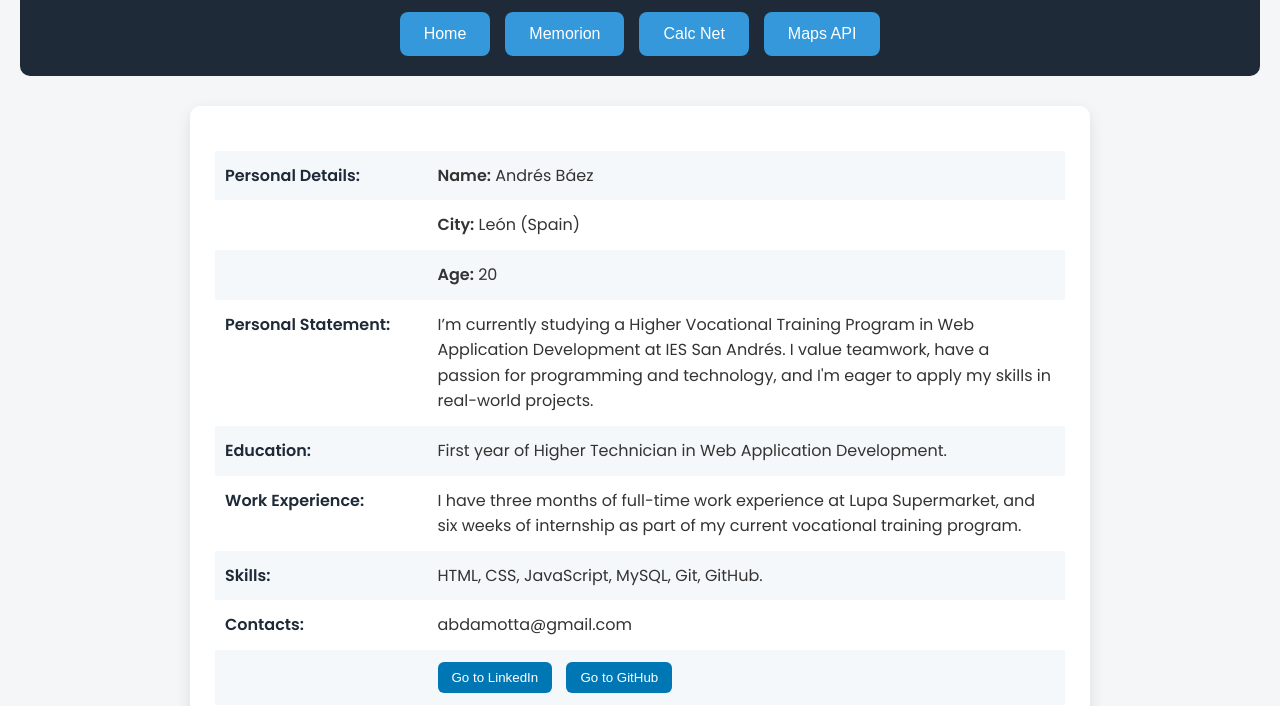
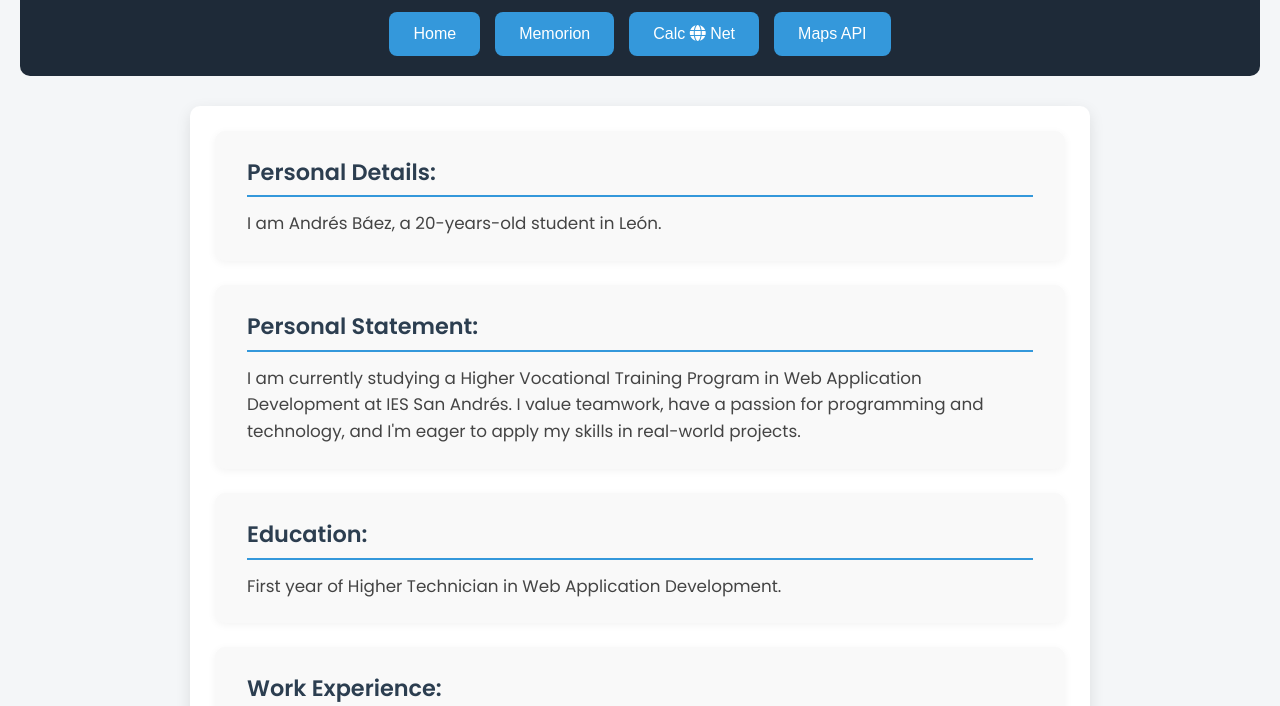
Before and after one commit to bamotta/portfolio, a plain HTML site: page index.html in a window 1280 px wide. Shown: the part 94-800 px from the top of the page. Drawn offline with Linux system fonts and the light colour scheme.

Commit message:
sections

```diff
--- a/css/styles.css
+++ b/css/styles.css
@@ -63,106 +63,58 @@ main {
   box-shadow: 0 5px 15px rgba(0, 0, 0, 0.1);
 }
 
-/* Table styling */
-table {
-  width: 100%;
-  border-collapse: collapse;
-  margin-top: 20px;
+/* Home Section Styling */
+#home section {
+  background-color: #f9f9f9;
+  padding: 1.5rem 2rem;
+  margin-bottom: 1.5rem;
+  border-radius: 10px;
+  box-shadow: 0 2px 8px rgba(0,0,0,0.05);
+  transition: transform 0.2s ease-in-out;
 }
 
-table td,
-table th {
-  padding: 12px 10px;
-  text-align: left;
-  vertical-align: top;
+#home section:hover {
+  transform: translateY(-2px);
 }
 
-table tr:nth-child(odd) {
-  background-color: #7da7c314;
+#home section h2 {
+  font-size: 1.4rem;
+  color: #2c3e50;
+  margin-bottom: 0.8rem;
+  border-bottom: 2px solid #3498db;
+  padding-bottom: 0.3rem;
 }
 
-table th {
-  color: #1e2a38;
-  width: 25%;
-  font-weight: bold;
+#home section p {
+  font-size: 1.05rem;
+  color: #444;
+  line-height: 1.6;
 }
 
-table td {
-  width: 75%;
-}
-
-/* Buttons inside table */
-table button {
+/* Buttons inside home sections */
+#home section button {
   background-color: #0077b5;
   color: white;
   border: none;
-  padding: 8px 14px;
+  padding: 10px 18px;
   margin-right: 10px;
-  border-radius: 6px;
+  border-radius: 8px;
+  font-size: 1rem;
   cursor: pointer;
   transition: background-color 0.3s ease;
 }
 
-table button:hover {
+#home section button:hover {
   background-color: #005983;
 }
 
-.img-title{
+.img-title {
   text-align: center;
   margin-top: 20px;
   color: #f57c00;
 }
 
-footer {
-    text-align: center;
-    padding: 20px;
-    background-color: #f0f0f0;
-    margin-top: 40px;
-    font-size: 0.9rem;
-}
-
-footer a {
-    margin: 0 10px;
-    color: #0077cc;
-    text-decoration: none;
-}
-
-footer a:hover {
-    text-decoration: underline;
-}
-
-.content-section {
-    padding: 2rem;
-    background-color: white;
-    border-radius: 12px;
-    max-width: 900px;
-    margin: 2rem auto;
-    font-family: 'Poppins', sans-serif;
-    line-height: 1.6;
-}
-
-.content-section h2 {
-    color: #2c3e50;
-    font-size: 1.5rem;
-    margin-top: 1.5rem;
-    border-bottom: 2px solid #3498db;
-    padding-bottom: 0.4rem;
-}
-
-.content-section p {
-    font-size: 1.1rem;
-    margin-bottom: 1.2rem;
-    color: #333;
-}
-
-.content-section img {
-    width: 100%;
-    height: auto;
-    border-radius: 8px;
-    margin: 1rem 0;
-    box-shadow: 0 2px 8px rgba(0,0,0,0.1);
-}
-
+/* Language Toggle */
 #lang-toggle {
   position: fixed;
   top: 20px;
@@ -190,3 +142,22 @@ footer a:hover {
   gap: 1rem;
   flex-wrap: wrap;
 }
+
+/* Footer */
+footer {
+  text-align: center;
+  padding: 20px;
+  background-color: #f0f0f0;
+  margin-top: 40px;
+  font-size: 0.9rem;
+}
+
+footer a {
+  margin: 0 10px;
+  color: #0077cc;
+  text-decoration: none;
+}
+
+footer a:hover {
+  text-decoration: underline;
+}
--- a/index.html
+++ b/index.html
@@ -17,62 +17,53 @@
     <nav>
       <button id="btn-home" class="btn" data-i18n="home">Home</button>
       <button id="btn-memorion" class="btn" data-i18n="nav.memorion">Memorion</button>
-      <button id="btn-calc" class="btn" data-i18n="nav.calc">Calc Net</button>
+      <button id="btn-calc" class="btn" data-i18n="nav.calc">Calc <i class='fa-solid fa-globe'></i> Net</button>
       <button id="btn-map" class="btn" data-i18n="nav.map">Maps API</button>
     </nav>
   </header>
 
   <main>
     <div id="home">
-      <table>
-        <tr>
-          <th><p id="personalDetails" data-i18n="personalDetails">Personal Details:</p></th>
-          <td>
-            <p><strong><span id="name" data-i18n="name">Name:</span></strong> Andrés Báez</p>
-          </td>
-        </tr>
-        <tr>
-          <th></th>
-          <td><p><strong><span id="city" data-i18n="city">City:</span></strong> León (Spain)</p></td>
-        </tr>
-        <tr>
-          <th></th>
-          <td><p><strong><span id="age" data-i18n="age">Age:</span></strong> 20</p></td>
-        </tr>
-        <tr>
-          <th><p id="personalStatement" data-i18n="personalStatement">Personal Statement:</p></th>
-          <td>
+        <section id="pd">
+        <h2 id="personalDetails" data-i18n="personalDetails">Personal Details:</h2>
+        <p id="pdText" data-i18n="pdText">I am Andrés Báez, a 20-years-old student in León.</p>
+        </section>
+
+        <section id="ps">
+            <h2 id="personalStatement" data-i18n="personalStatement">Personal Statement:</h2>
             <p id="statement" data-i18n="statement">
               I am currently pursuing an advanced vocational education in Development of Web Applications in IES San Andrés...
             </p>
-          </td>
-        </tr>
-        <tr>
-          <th data-i18n="education">Education:</th>
-          <td data-i18n="educationContent">First year of Higher Technician in Development of Web Applications.</td>
-        </tr>
-        <tr>
-          <th data-i18n="experience">Work experience:</th>
-          <td data-i18n="experienceContent">
+        </section>
+
+        <section>
+          <h2 data-i18n="education">Education:</h2>
+          <p data-i18n="educationContent">First year of Higher Technician in Development of Web Applications.</p>
+        </section>
+
+        <section>
+          <h2 data-i18n="experience">Work experience:</h2>
+          <p data-i18n="experienceContent">
             I have three months of full-time work experience at Lupa Supermarket...
-          </td>
-        </tr>
-        <tr>
-          <th data-i18n="skills">Skills:</th>
-          <td data-i18n="skillsContent">HTML, CSS, JavaScript, MySQL, Git, GitHub.</td>
-        </tr>
-        <tr>
-          <th data-i18n="contacts">Contacts:</th>
-          <td>abdamotta@gmail.com</td>
-        </tr>
-        <tr>
-          <th></th>
-          <td>
+          </p>
+        </section>
+
+        <section>
+          <h2 data-i18n="skills">Skills:</h2>
+          <p data-i18n="skillsContent">HTML, CSS, JavaScript, MySQL, Git, GitHub.</p>
+        </section>
+
+        <section>
+          <h2 data-i18n="contacts">Contacts:</h2>
+          <p>abdamotta@gmail.com</p>
+        </section>
+
+        <section>
+          <p>
             <button onclick="window.open('https://www.linkedin.com/in/andrés-báez-41611b33a')" data-i18n="goLinkedin">Go to LinkedIn</button>
             <button onclick="window.open('https://github.com/bamotta')" data-i18n="goGithub">Go to GitHub</button>
-          </td>
-        </tr>
-      </table>
+          </p>
+        </section>
     </div>
 
     <div id="memorion" style="display: none;">Contenido de Memorion</div>
--- a/js/lang.json
+++ b/js/lang.json
@@ -2,11 +2,9 @@
   "en": {
     "title": "Welcome to My Portfolio",
     "personalDetails": "Personal Details:",
-    "name": "Name:",
-    "city": "City:",
-    "age": "Age:",
+    "pdText": "I am Andrés Báez, a 20-years-old student in León.",
     "personalStatement": "Personal Statement:",
-    "statement": "I’m currently studying a Higher Vocational Training Program in Web Application Development at IES San Andrés. I value teamwork, have a passion for programming and technology, and I'm eager to apply my skills in real-world projects.",
+    "statement": "I am currently studying a Higher Vocational Training Program in Web Application Development at IES San Andrés. I value teamwork, have a passion for programming and technology, and I'm eager to apply my skills in real-world projects.",
     "education": "Education:",
     "educationContent": "First year of Higher Technician in Web Application Development.",
     "experience": "Work Experience:",
@@ -21,9 +19,7 @@
   "es": {
     "title": "Bienvenido a Mi Portfolio",
     "personalDetails": "Datos Personales:",
-    "name": "Nombre:",
-    "city": "Ciudad:",
-    "age": "Edad:",
+    "pdText": "Soy Andrés Báez un estudieante de 20 años de León.",
     "personalStatement": "Declaración Personal:",
     "statement": "Estoy cursando un ciclo formativo de grado superior en Desarrollo de Aplicaciones Web en el IES San Andrés. Valoro el trabajo en equipo, tengo pasión por la programación y la tecnología, y estoy deseando aplicar mis habilidades en proyectos reales.",
     "education": "Educación:",
```
Lines whose indentation alone changed are shown as unchanged.
